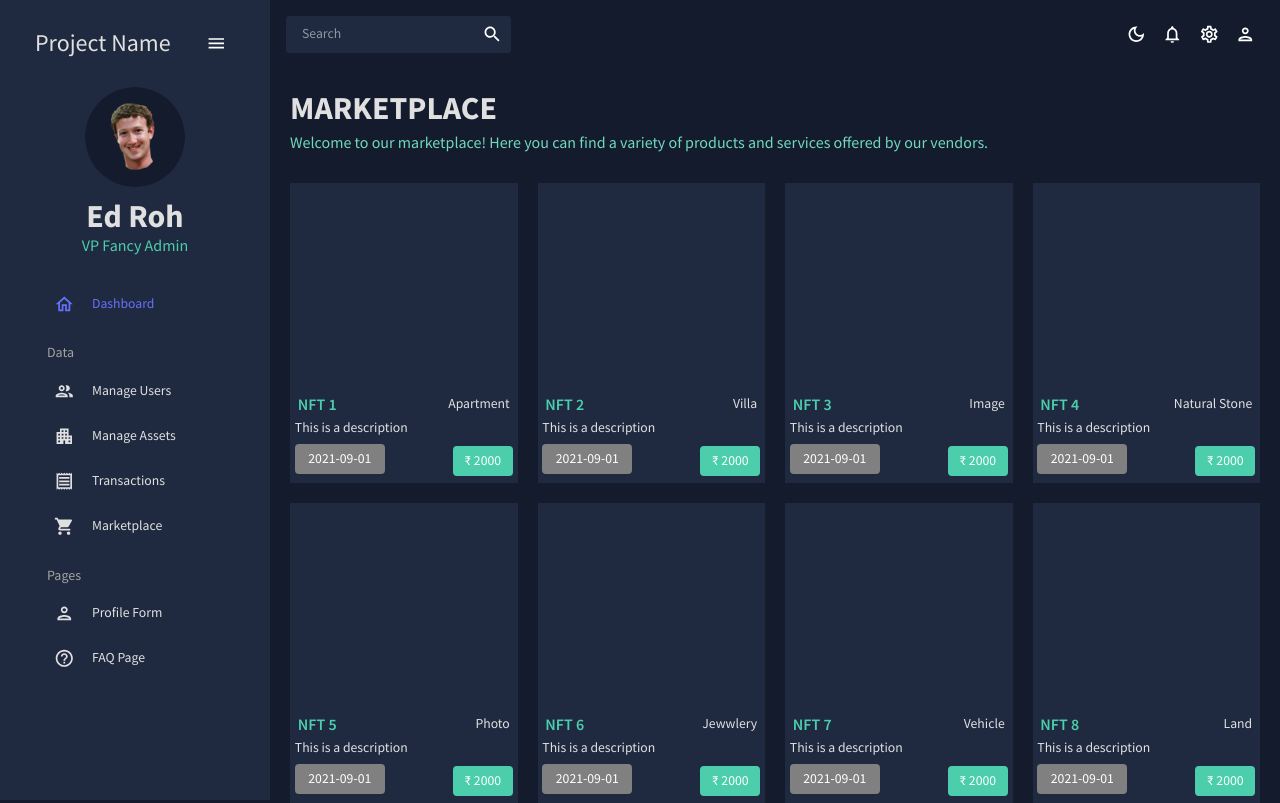
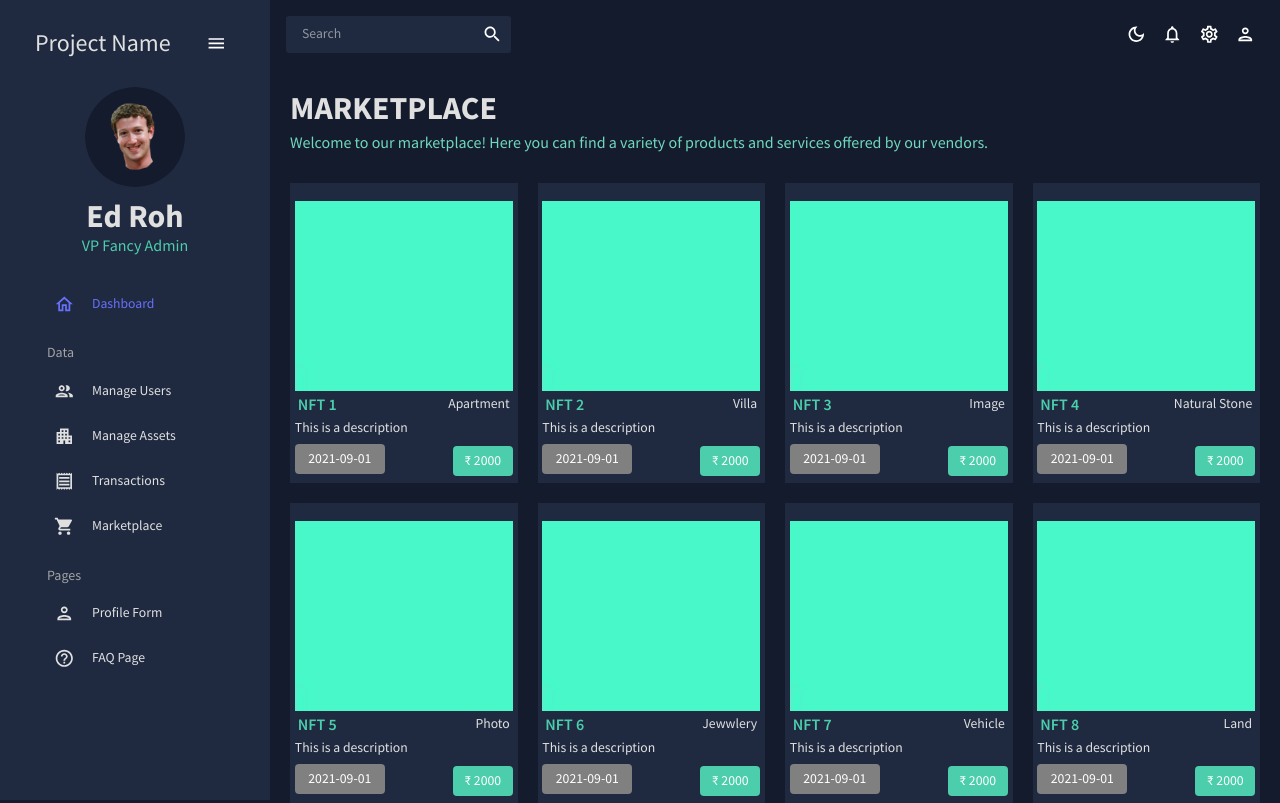
Before and after one commit to vigneshsnaik/dbms-miniproject-frontend, a React (Create React App) app: page /admin/marketplace in a window 1280 px wide. Built offline with nearby package versions, Linux system fonts and the light colour scheme.

Commit message:
adding card images for admin

```diff
--- a/src/scenes/admin/marketplace/index.jsx
+++ b/src/scenes/admin/marketplace/index.jsx
@@ -4,7 +4,7 @@ import { tokens } from "../../../theme";
 import GroupIcon from "@mui/icons-material/Group";
 import LocalGroceryStoreIcon from "@mui/icons-material/LocalGroceryStore";
 import LibraryAddIcon from "@mui/icons-material/LibraryAdd";
-
+import cardImg from "../../../assets/card.jpeg"
 import Header from "../../../components/Header";
 import { mockMarketplacedata } from "../../../data/mockData";
 
@@ -38,6 +38,13 @@ function Marketplace() {
             justifyContent={"flex-end"}
             padding={"0.3rem"}
           >
+                <img
+                  alt="asset-image"
+                  style={{maxHeight:"190px",width:"100%"}}
+                  src={cardImg}
+                  height={{xs:"20px" ,sm:"25px",md:"30px",lg:"10px"}}
+
+                />
             <Box
               display="flex"
               justifyContent="space-between"
--- a/src/scenes/user/marketplace/index.jsx
+++ b/src/scenes/user/marketplace/index.jsx
@@ -4,7 +4,7 @@ import { tokens } from "../../../theme";
 import GroupIcon from "@mui/icons-material/Group";
 import LocalGroceryStoreIcon from "@mui/icons-material/LocalGroceryStore";
 import LibraryAddIcon from "@mui/icons-material/LibraryAdd";
-
+import cardImg from "../../../assets/card.jpeg"
 import Header from "../../../components/Header";
 import { mockMarketplacedata } from "../../../data/mockData";
 
@@ -38,11 +38,13 @@ function Marketplace() {
             justifyContent={"flex-end"}
             padding={"0.3rem"}
           >
+
             <Box
               display="flex"
               justifyContent="space-between"
               margin="3px"
             >
+
               <Typography
                 color={colors.greenAccent[500]}
                 variant="h5"
```
Also changed, not shown: src/assets/card.jpeg (added).
